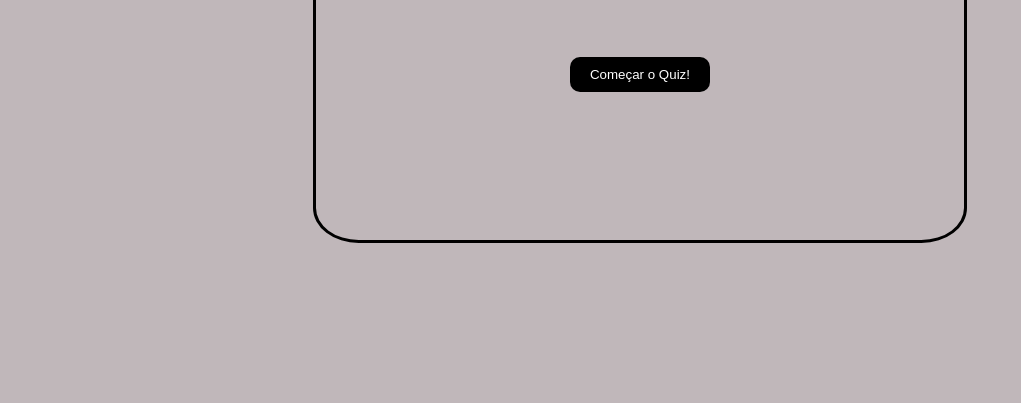
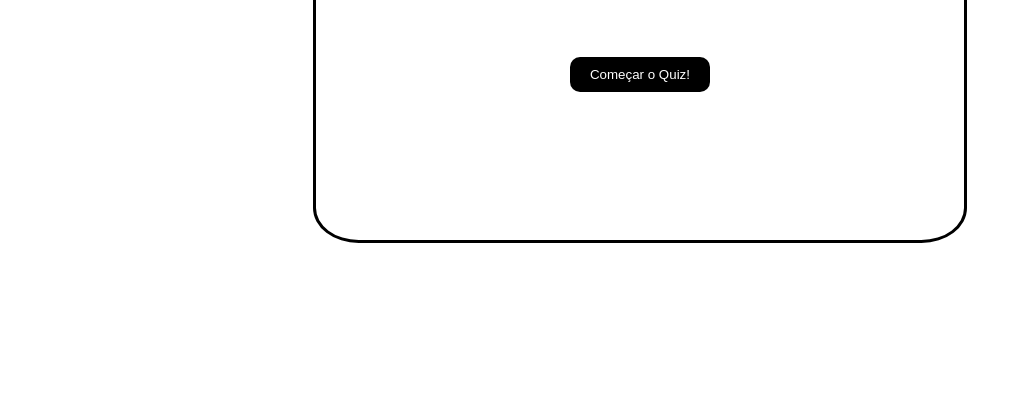
Before and after one commit to Julia-Apolinario/ProjetoIndividual, a plain HTML site: page Demi's Diary/quiz.html in a window 1280 px wide. Shown: the part 397-800 px from the top of the page, without its empty margins (0-1021 px from the left). Drawn offline with Linux system fonts and the light colour scheme.

Commit message:
mudando quiz

```diff
--- a/Demi's Diary/style.css
+++ b/Demi's Diary/style.css
@@ -403,9 +403,8 @@ border-radius: 10px;
 }
 
 /* INÍCIO CSS QUIZ */
-#bodyQuiz{
-    background-color: #C0B7BA;
-}
+
+
 
 #quizcontainer{
     display: flex;
@@ -428,6 +427,7 @@ border-radius: 10px;
     border-radius: 7%;
     border: 3px solid #000000;
     background-image: url();
+
 }
 .quiz button{
     padding: 10px 20px;
```
